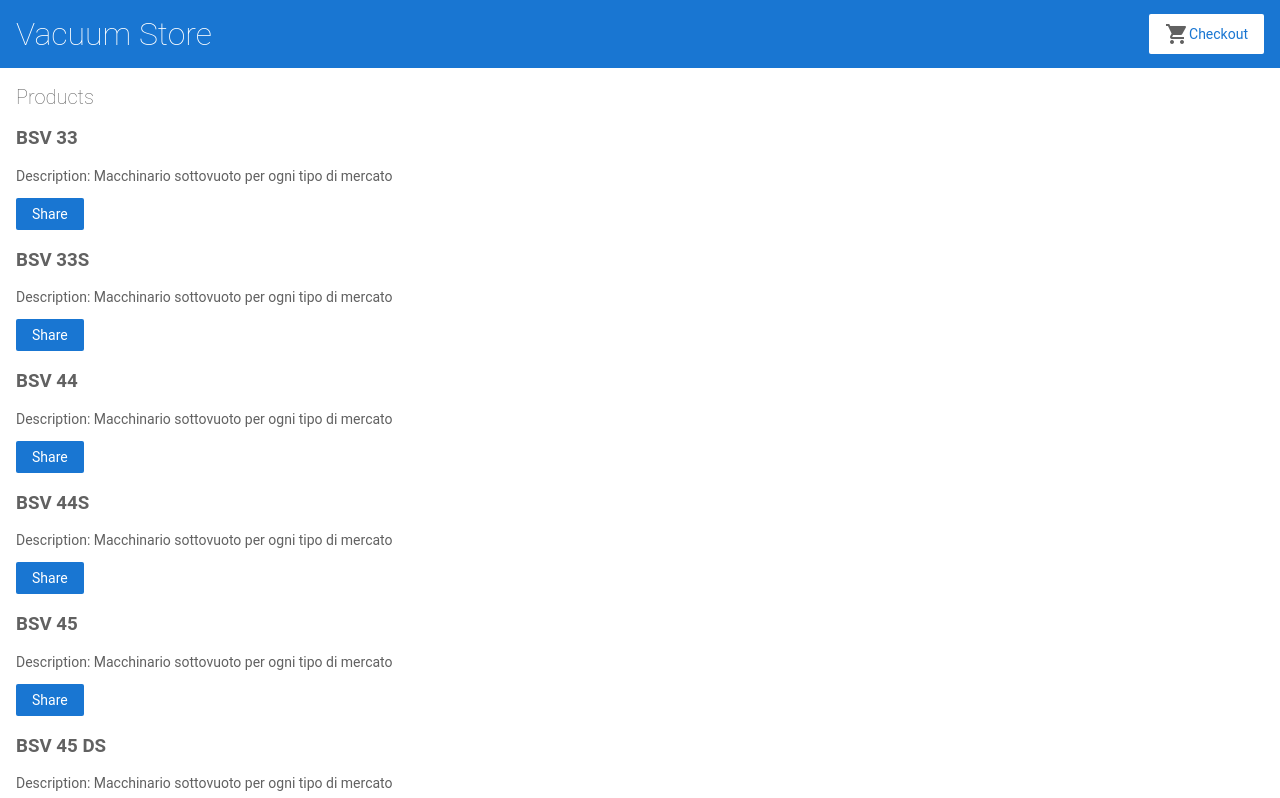
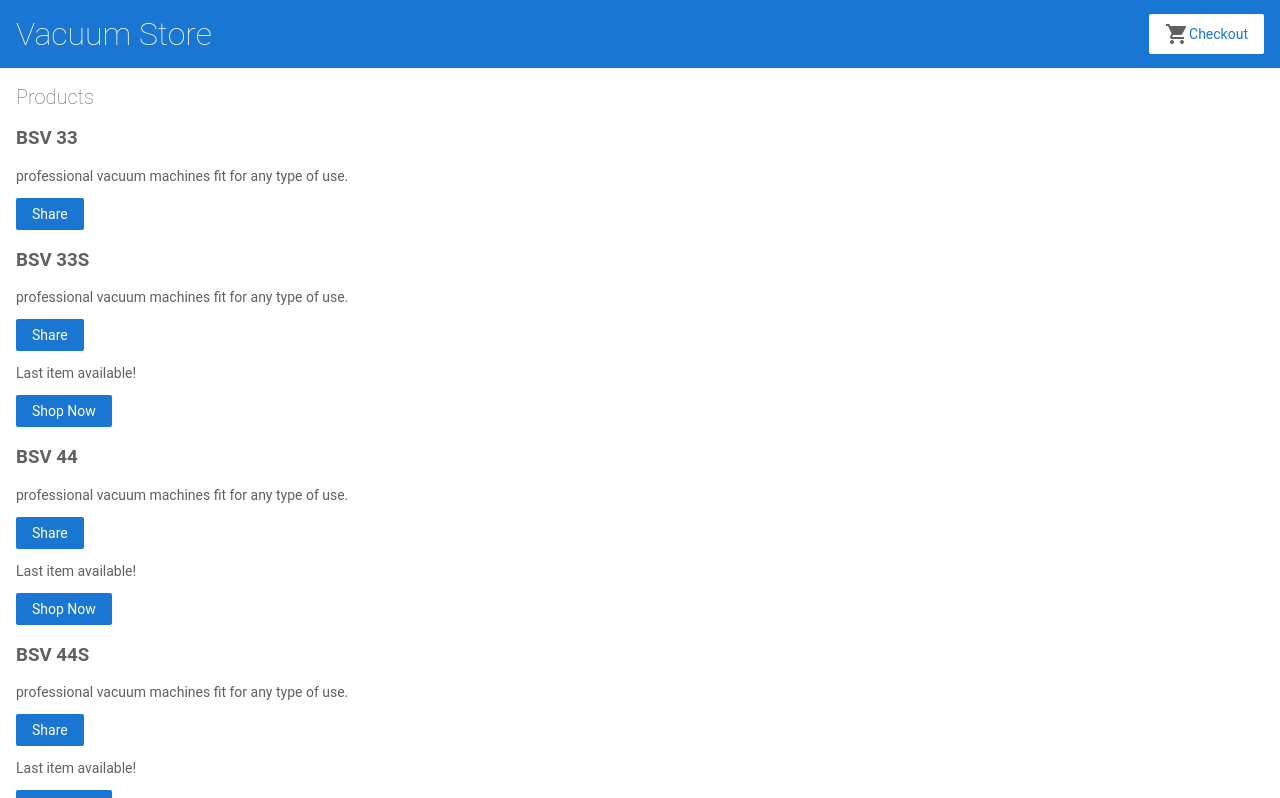
Before and after one commit to samuele2258/vacuumStore, an Angular app: page / in a window 1280 px wide. Shown: the top 798 px of the page. Built offline with nearby package versions, Linux system fonts and the light colour scheme.

Commit message:
3 files modified, 4 added

```diff
--- a/src/app/app.module.ts
+++ b/src/app/app.module.ts
@@ -6,6 +6,7 @@ import { ReactiveFormsModule } from '@angular/forms';
 import { AppComponent } from './app.component';
 import { TopBarComponent } from './top-bar/top-bar.component';
 import { ProductListComponent } from './product-list/product-list.component';
+import { ProductAlertsComponent } from './product-alerts/product-alerts.component';
 
 @NgModule({
   imports: [
@@ -13,7 +14,7 @@ import { ProductListComponent } from './product-list/product-list.component';
     ReactiveFormsModule,
     RouterModule.forRoot([{ path: '', component: ProductListComponent }]),
   ],
-  declarations: [AppComponent, TopBarComponent, ProductListComponent],
+  declarations: [AppComponent, TopBarComponent, ProductListComponent, ProductAlertsComponent],
   bootstrap: [AppComponent],
 })
 export class AppModule {}
--- /dev/null
+++ b/src/app/product-alerts/product-alerts.component.html
@@ -0,0 +1,5 @@
+<p *ngIf="product && product.availability == 1">Last item available!</p>
+
+<p *ngIf="product && product.availability >= 1">
+  <button type="button">Shop Now</button>
+</p>
--- a/src/app/product-list/product-list.component.html
+++ b/src/app/product-list/product-list.component.html
@@ -4,13 +4,8 @@
   <a [title]="product.name + ' details'">
     <h3>{{ product.name }}</h3>
   </a>
-  <p *ngIf="product.description">Description: {{ product.description }}</p>
+  <p *ngIf="product.description">{{ product.description }}</p>
 
   <button type="button" (click)="share()">Share</button>
+  <app-product-alerts [product]="product"> </app-product-alerts>
 </div>
-
-<!--
-Copyright Google LLC. All Rights Reserved.
-Use of this source code is governed by an MIT-style license that
-can be found in the LICENSE file at https://angular.io/license
--->
--- a/src/app/products.ts
+++ b/src/app/products.ts
@@ -3,6 +3,8 @@ export interface Product {
   name: string;
   price: number;
   description: string;
+  type: string;
+  availability: number;
 }
 export enum Tag {
   BSV = 'bsv',
@@ -13,63 +15,72 @@ export const products = [
     id: 1,
     name: 'BSV 33',
     price: 400,
-    description: 'Macchinario sottovuoto per ogni tipo di mercato',
+    description: 'professional vacuum machines fit for any type of use.',
     type: Tag.BSV,
+    availability: 0,
   },
   {
     id: 2,
     name: 'BSV 33S',
     price: 450,
-    description: 'Macchinario sottovuoto per ogni tipo di mercato',
+    description: 'professional vacuum machines fit for any type of use.',
     type: Tag.BSV,
+    availability: 1,
   },
   {
     id: 3,
     name: 'BSV 44',
     price: 2000,
-    description: 'Macchinario sottovuoto per ogni tipo di mercato',
+    description: 'professional vacuum machines fit for any type of use.',
     type: Tag.BSV,
+    availability: 1,
   },
   {
     id: 4,
     name: 'BSV 44S',
     price: 2000,
-    description: 'Macchinario sottovuoto per ogni tipo di mercato',
+    description: 'professional vacuum machines fit for any type of use.',
     type: Tag.BSV,
+    availability: 1,
   },
   {
     id: 5,
     name: 'BSV 45',
     price: 2000,
-    description: 'Macchinario sottovuoto per ogni tipo di mercato',
+    description: 'professional vacuum machines fit for any type of use.',
     type: Tag.BSV,
+    availability: 1,
   },
   {
     id: 6,
     name: 'BSV 45 DS',
     price: 2000,
-    description: 'Macchinario sottovuoto per ogni tipo di mercato',
+    description: 'professional vacuum machines fit for any type of use.',
     type: Tag.BSV,
+    availability: 1,
   },
   {
     id: 7,
     name: 'BSV 54',
     price: 2000,
-    description: 'Macchinario sottovuoto per ogni tipo di mercato',
+    description: 'professional vacuum machines fit for any type of use.',
     type: Tag.BSV,
+    availability: 1,
   },
   {
     id: 8,
     name: 'BSV 94',
     price: 2000,
-    description: 'Macchinario sottovuoto per ogni tipo di mercato',
+    description: 'professional vacuum machines fit for any type of use.',
     type: Tag.BSV,
+    availability: 1,
   },
   {
     id: 8,
     name: 'CSV 42',
     price: 2000,
-    description: 'Macchinario sottovuoto per ogni tipo di mercato',
+    description: 'professional vacuum machines fit for any type of use.',
     type: Tag.CSV,
+    availability: 1,
   },
 ];
```
Also changed, not shown: src/app/product-alerts/product-alerts.component.ts (added, +11 -0 lines), src/app/product-alerts/product-alerts.component.css (added), 1 other file (tests, documents, lock files or other folders).
